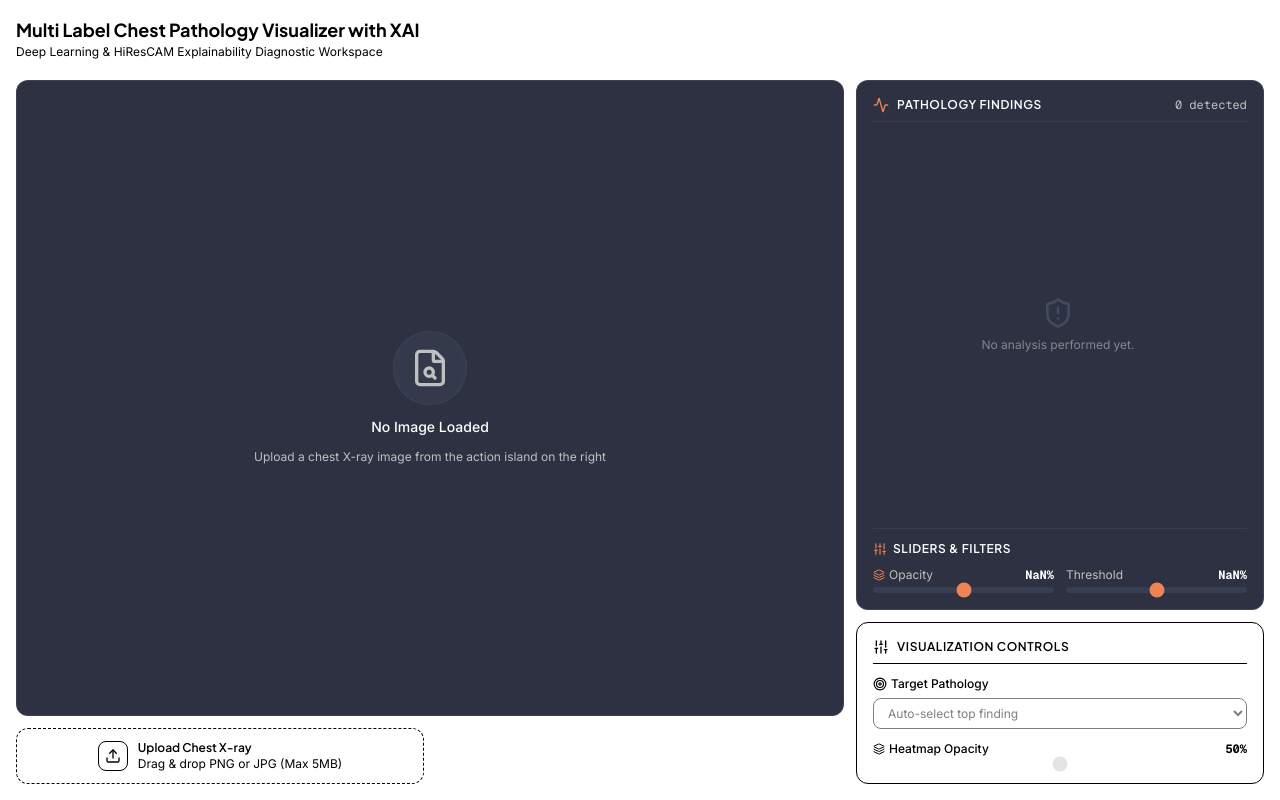
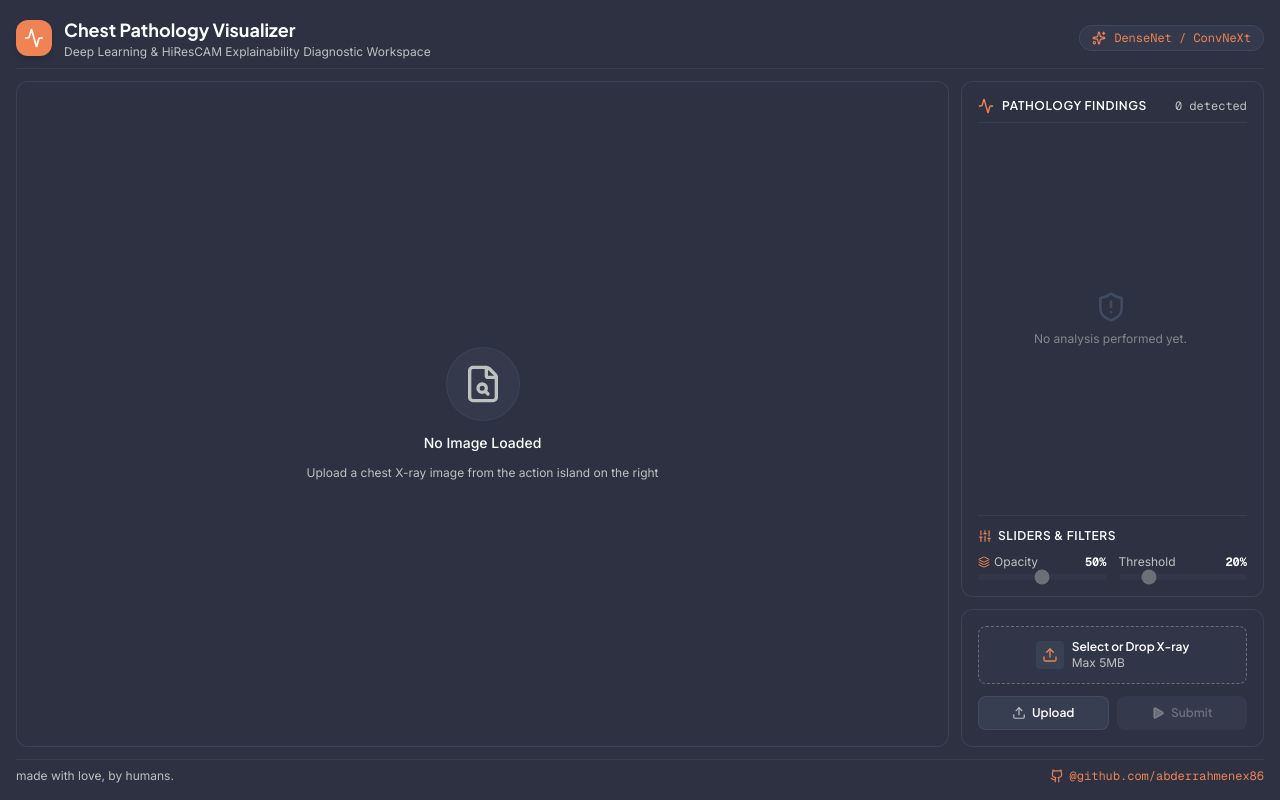
Before and after one commit to abderrahmenex86/Multi-Label-Chest-Pathology-XAI, a React (Vite) app in the folder frontend/: page / in a window 1280 px wide. Built offline with nearby package versions, Linux system fonts and the light colour scheme.

Commit message:
[frontend/src/App.tsx] revamp main dashboard layout with 3/4 canvas, 1/4 right islands, header and footer

```diff
--- a/frontend/src/App.tsx
+++ b/frontend/src/App.tsx
@@ -1,9 +1,8 @@
 import React, { useState } from 'react';
-import { Activity, Sparkles, RefreshCw, Play } from 'lucide-react';
-import { FileDropzone } from './components/FileDropzone';
+import { Activity, Sparkles, Github } from 'lucide-react';
 import { ImageCanvas } from './components/ImageCanvas';
-import { Controls } from './components/Controls';
 import { ResultsPanel } from './components/ResultsPanel';
+import { ActionIsland } from './components/ActionIsland';
 import type { Prediction, AnalysisPayload } from './types';
 
 export const App: React.FC = () => {
@@ -12,6 +11,7 @@ export const App: React.FC = () => {
     const [heatmap, setHeatmap] = useState<string | null>(null);
     const [predictions, setPredictions] = useState<Prediction[]>([]);
     const [opacity, setOpacity] = useState<number>(0.5);
+    const [threshold, setThreshold] = useState<number>(0.2);
     const [target, setTarget] = useState<string>('');
     const [loading, setLoading] = useState<boolean>(false);
 
@@ -59,78 +59,69 @@ export const App: React.FC = () => {
     };
 
     return (
-        <div className='h-screen max-h-screen overflow-hidden flex flex-col bg-ink-black-950 font-sans p-4 gap-3'>
-            <header className='flex flex-row justify-between items-center pb-2 shrink-0'>
+        <div className='h-screen max-h-screen overflow-hidden flex flex-col bg-slate-dark text-pure-white font-sans p-4 gap-3'>
+            <header className='flex flex-row justify-between items-center pb-2 border-b border-steel-blue/30 shrink-0'>
                 <div className='flex items-center gap-3'>
+                    <div className='p-2 bg-coral-orange rounded-xl text-pure-white shadow-md'>
+                        <Activity className='w-5 h-5' />
+                    </div>
                     <div>
-                        <h1 className='font-heading text-lg font-bold text-school-bus-yellow-400'>
-                            Multi Label Chest Pathology Visualizer with XAI
+                        <h1 className='font-heading text-lg font-bold text-pure-white'>
+                            Chest Pathology Visualizer
                         </h1>
-                        <p className='text-xs text-school-bus-yellow-200'>
+                        <p className='text-xs text-silver-gray'>
                             Deep Learning & HiResCAM Explainability Diagnostic
                             Workspace
                         </p>
                     </div>
                 </div>
+                <div className='flex items-center gap-2 px-3 py-1 bg-steel-blue/20 border border-steel-blue/40 rounded-full text-xs font-mono text-coral-orange'>
+                    <Sparkles className='w-3.5 h-3.5' />
+                    <span>DenseNet / ConvNeXt</span>
+                </div>
             </header>
 
             <div className='flex-1 grid grid-cols-1 lg:grid-cols-12 gap-3 min-h-0 overflow-hidden'>
-                <div className='lg:col-span-8 flex flex-col gap-3 min-h-0 h-full'>
+                <div className='lg:col-span-9 flex flex-col min-h-0 h-full'>
                     <ImageCanvas
                         preview={preview}
                         heatmap={heatmap}
                         opacity={opacity}
                     />
-
-                    <div className='flex items-center gap-3 h-14 shrink-0'>
-                        <FileDropzone
-                            onFileSelect={handleFileSelect}
-                            selectedFile={file}
-                        />
-
-                        <div className='flex-1 h-14 flex items-center'>
-                            <button
-                                onClick={() => analyze(target)}
-                                disabled={loading || !file}
-                                className='w-full h-full cursor-pointer bg-prussian-blue-600 hover:bg-prussian-blue-500 disabled:bg-ink-black-950 disabled:text-ink-black-400 disabled:border-ink-black-800 disabled:border text-white font-heading font-semibold text-xs rounded-xl transition-colors flex items-center justify-center gap-2 px-4'>
-                                {loading ?
-                                    <>
-                                        <RefreshCw className='w-4 h-4 animate-spin text-prussian-blue-400' />
-                                        <span>
-                                            Analyzing & Generating Heatmap...
-                                        </span>
-                                    </>
-                                :   <>
-                                        <Play className='w-4 h-4 fill-current' />
-                                        <span>
-                                            {file ?
-                                                'Run Pathology Analysis'
-                                            :   'Upload Image First'}
-                                        </span>
-                                    </>
-                                }
-                            </button>
-                        </div>
-                    </div>
                 </div>
 
-                <div className='lg:col-span-4 flex flex-col gap-3 min-h-0 h-full'>
+                <div className='lg:col-span-3 flex flex-col gap-3 min-h-0 h-full'>
                     <ResultsPanel
                         predictions={predictions}
+                        opacity={opacity}
+                        setOpacity={setOpacity}
+                        threshold={threshold}
+                        setThreshold={setThreshold}
                         target={target}
                         onSelectTarget={handleTargetChange}
+                        disabled={loading || !heatmap}
                     />
 
-                    <Controls
-                        opacity={opacity}
-                        setOpacity={setOpacity}
-                        target={target}
-                        predictions={predictions}
-                        onTargetChange={handleTargetChange}
-                        disabled={loading || !heatmap}
+                    <ActionIsland
+                        onFileSelect={handleFileSelect}
+                        selectedFile={file}
+                        onSubmit={() => analyze(target)}
+                        loading={loading}
                     />
                 </div>
             </div>
+
+            <footer className='pt-2 border-t border-steel-blue/30 flex items-center justify-between text-xs font-sans text-silver-gray shrink-0'>
+                <span>made with love, by humans.</span>
+                <a
+                    href='https://github.com/abderrahmenex86'
+                    target='_blank'
+                    rel='noopener noreferrer'
+                    className='flex items-center gap-1.5 text-coral-orange hover:underline font-mono'>
+                    <Github className='w-3.5 h-3.5' />
+                    <span>@github.com/abderrahmenex86</span>
+                </a>
+            </footer>
         </div>
     );
 };
```
